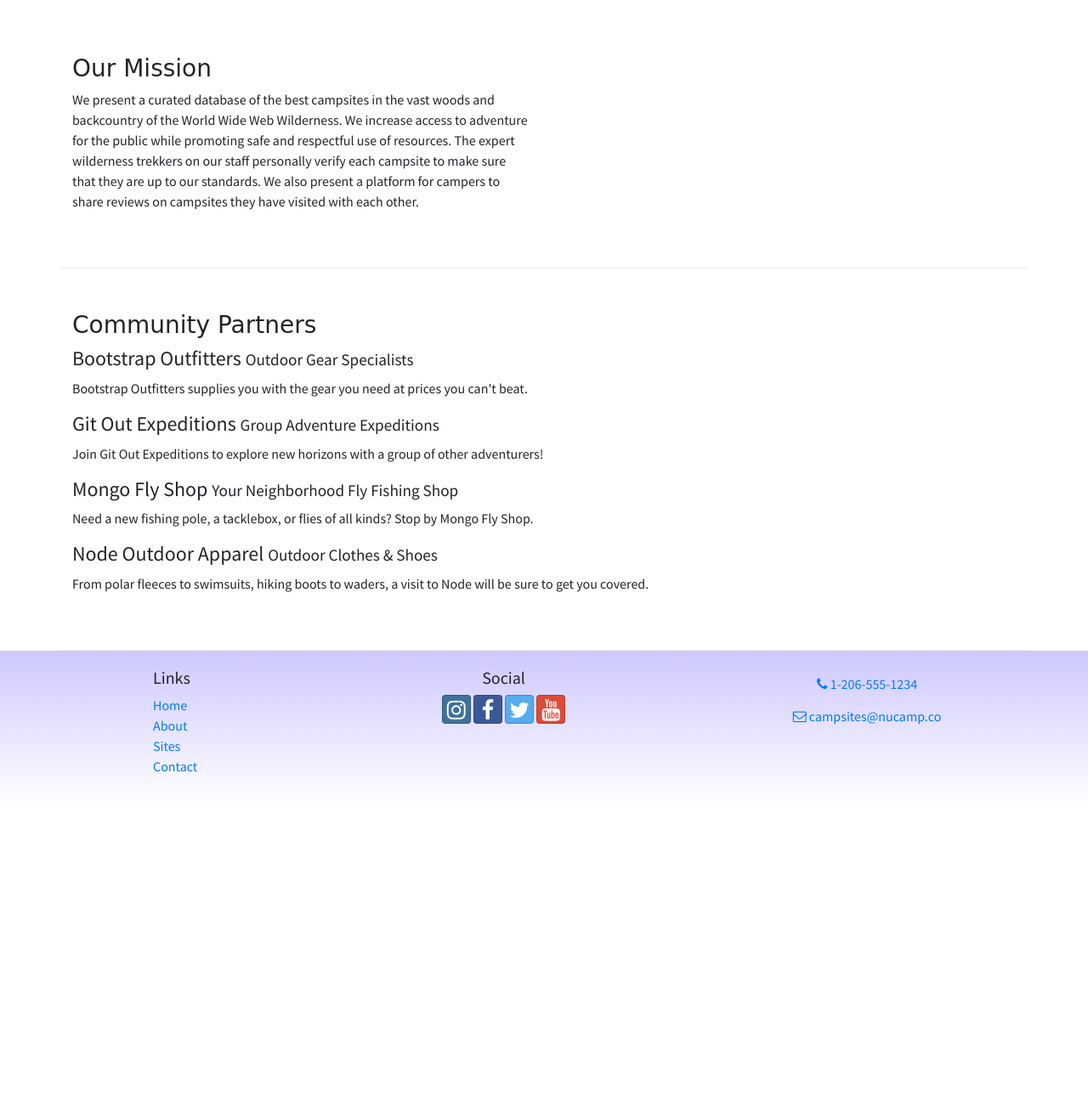
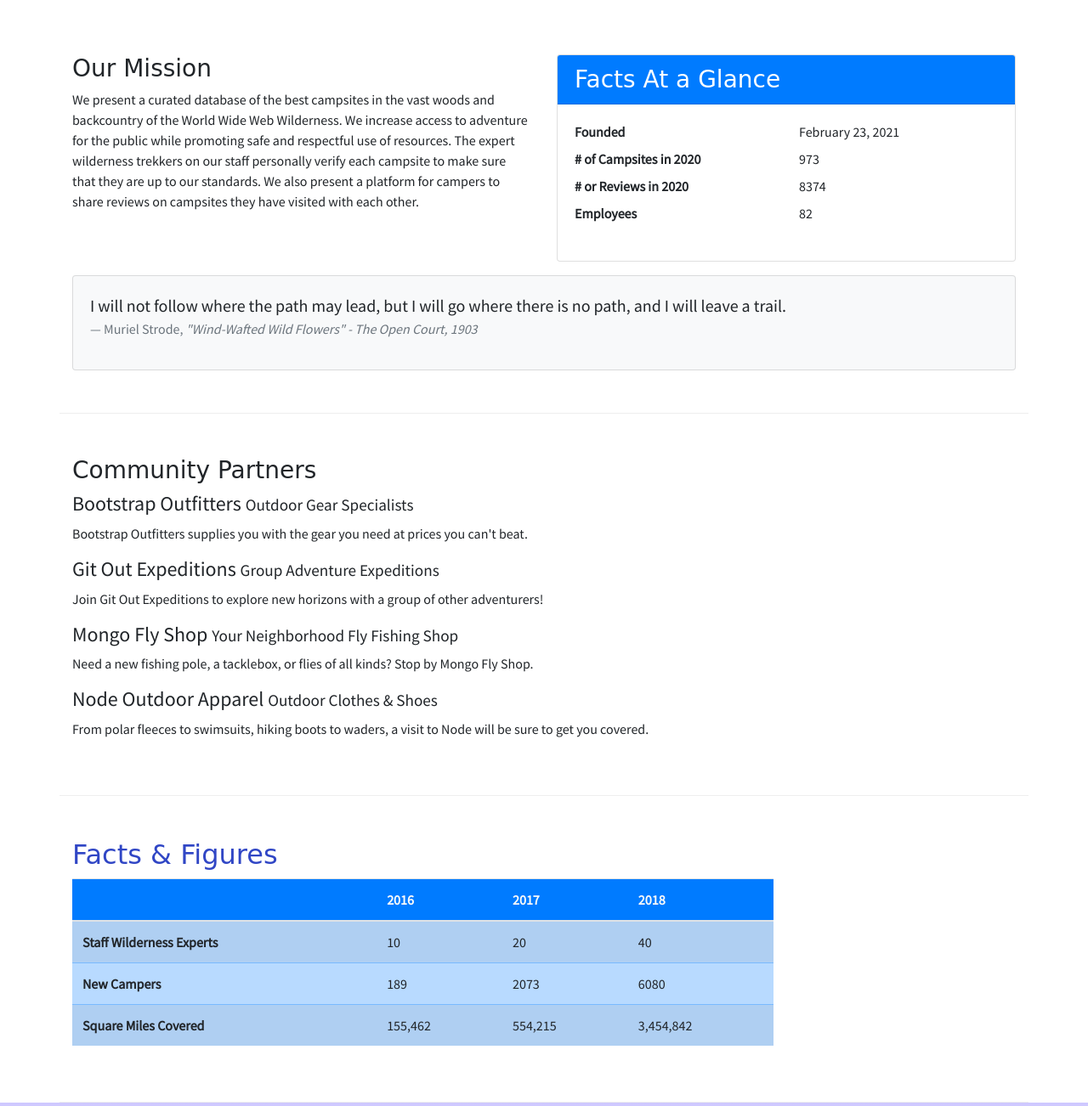
Before and after one commit to jaspertung/nucampsite, a website: page aboutus.html in a window 1280 px wide. Shown: the part 340-1642 px from the top of the page at 85% size. Before the commit the page ends 1290 px from the top, so only its background shows below. Drawn offline with nearby package versions, Linux system fonts and the light colour scheme; a web font is replaced by a local one.

Commit message:
Added cards and table to aboutus.html

```diff
--- a/aboutus.html
+++ b/aboutus.html
@@ -30,6 +30,8 @@
             </div>
         </div>
     </header>
+
+    <!-- navbar -->
     <nav class="navbar navbar-expand-sm navbar-dark sticky-top">
         <div class="container">
             <button class="navbar-toggler ml-auto" type="button" data-toggle="collapse" data-target="#nucampNavbar">
@@ -58,10 +60,42 @@
             </div>
         </div>
 
+        <!-- Our Mission -->
         <div class="row row-content">
             <div class="col-sm-6">
                 <h3>Our Mission</h3>
                 <p>We present a curated database of the best campsites in the vast woods and backcountry of the World Wide Web Wilderness. We increase access to adventure for the public while promoting safe and respectful use of resources. The expert wilderness trekkers on our staff personally verify each campsite to make sure that they are up to our standards. We also present a platform for campers to share reviews on campsites they have visited with each other.</p>
+            </div>
+
+            <!-- Facts table -->
+            <div class="col-sm-6">
+                <div class="card card-responsive">
+                    <h3 class="card-header bg-primary text-white">Facts At a Glance</h3>
+                    <div class="card-body">
+                        <dl class="row">
+                            <dt class="col-6">Founded</dt>
+                            <dd class="col-6">February 23, 2021</dd>
+                            <dt class="col-6"># of Campsites in 2020</dt>
+                            <dd class="col-6">973</dd>
+                            <dt class="col-6"># or Reviews in 2020</dt>
+                            <dd class="col-6">8374</dd>
+                            <dt class="col-6">Employees</dt>
+                            <dd class="col-6">82</dd>
+                        </dl>
+                    </div>
+                </div>
+            </div>
+
+            <!-- quote -->
+            <div class="col">
+                <div class="card bg-light mt-3">
+                    <blockquote class="blockquote card-body">
+                        <p class="mb-0">I will not follow where the path may lead, but I will go where there is no path, and I will leave a trail.</p>
+                        <footer class="blockquote-footer">Muriel Strode,
+                            <cite>"Wind-Wafted Wild Flowers" - The Open Court, 1903</cite>
+                        </footer>
+                    </blockquote>
+                </div>
             </div>
         </div>
 
@@ -78,9 +112,48 @@
                 <p class="d-none d-sm-block">From polar fleeces to swimsuits, hiking boots to waders, a visit to Node will be sure to get you covered.</p>
             </div>
         </div>
+
+            <!-- Facts Table -->
+        <div class="row row-content">
+            <div class="col-sm-9">
+                <h2>Facts &amp; Figures</h2>
+                <div class="table-responsive">
+                    <table class="table table-striped">
+                        <thead>
+                            <tr class="bg-primary text-light">
+                                <th></th>
+                                <th>2016</th>
+                                <th>2017</th>
+                                <th>2018</th>
+                            </tr>
+                        </thead>
+                        <tbody class="table-primary">
+                            <tr>
+                                <th>Staff Wilderness Experts</th>
+                                <td>10</td>
+                                <td>20</td>
+                                <td>40</td>
+                            </tr>
+                            <tr>
+                                <th>New Campers</th>
+                                <td>189</td>
+                                <td>2073</td>
+                                <td>6080</td>
+                            </tr>
+                            <tr>
+                                <th>Square Miles Covered</th>
+                                <td>155,462</td>
+                                <td>554,215</td>
+                                <td>3,454,842</td>
+                            </tr>
+                        </tbody>
+                    </table>
+                </div>
+            </div>
+        </div>
     </div>
 
-    <footer>
+    <footer class="site-footer">
         <div class="container">
             <div class="row">
                 <div class="col-4 col-sm-2 offset-1">
--- a/css/styles.css
+++ b/css/styles.css
@@ -10,7 +10,7 @@ h2 {
 header h2 {
     color: #cec8ff;
 }
-footer {
+.site-footer {
     background-image: linear-gradient(#cec8ff, white);
     padding: 20px 0;
 }
```
Also changed, not shown: contactus.html (+1 -1 lines), index.html (+1 -1 lines).
